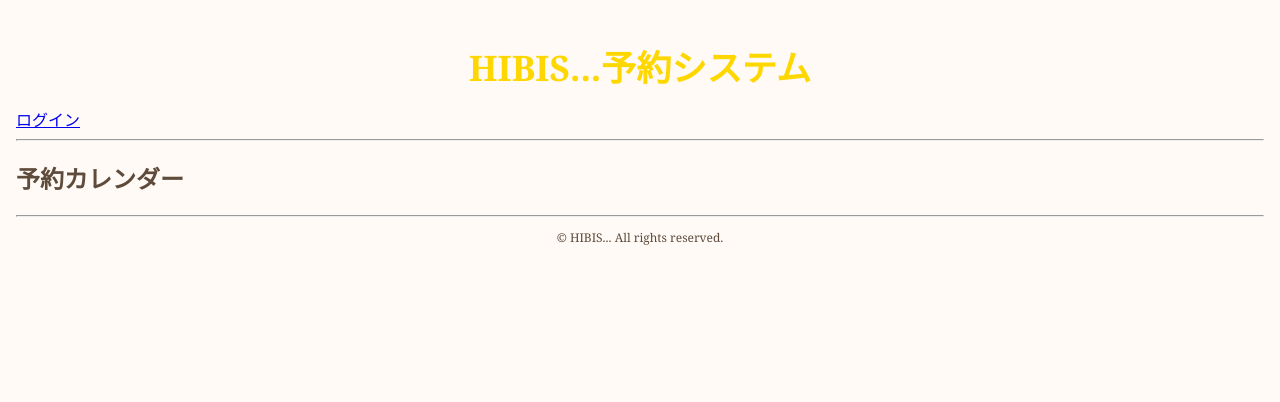
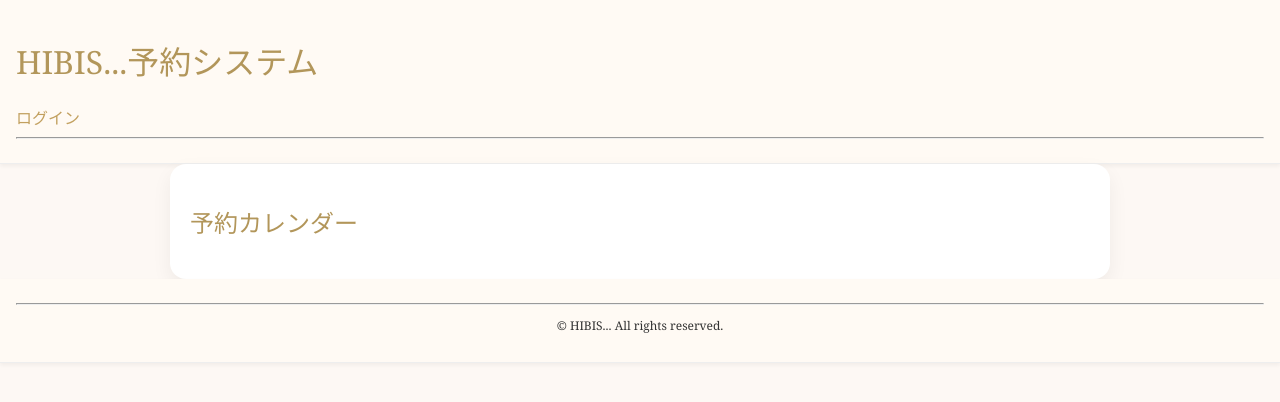
Before and after one commit to xkdx0530/hibis-reservation, a Django app: page / in a window 1280 px wide. Shown: the top 402 px of the page. Run offline with Django 4.2, Linux system fonts and the light colour scheme.

Commit message:
Update style.css

```diff
--- a/hibis_reservation_with_media/booking/static/booking/style.css
+++ b/hibis_reservation_with_media/booking/static/booking/style.css
@@ -1,52 +1,52 @@
+body {
+  font-family: 'Georgia', serif;
+  background: #fdf8f4;
+  color: #333;
+  margin: 0;
+  padding: 0;
+}
 
-body {
-    font-family: 'Georgia', serif;
-    background: #fffaf5;
-    color: #5e4b3c;
-    margin: 0;
-    padding: 1rem;
+h1, h2, h3 {
+  font-weight: normal;
+  color: #b2965a;
 }
-header h1 {
-    color: gold;
-    text-align: center;
-    font-size: 2.2rem;
-    margin-bottom: 1rem;
+
+header, footer {
+  background-color: #fffaf4;
+  padding: 16px;
+  box-shadow: 0 2px 4px rgba(0,0,0,0.05);
+  border-bottom: 1px solid #eee;
 }
-.auth-status {
-    text-align: center;
-    margin-bottom: 1rem;
+
+main {
+  padding: 20px;
+  max-width: 900px;
+  margin: auto;
+  background-color: white;
+  border-radius: 16px;
+  box-shadow: 0 8px 20px rgba(0,0,0,0.06);
 }
-form {
-    max-width: 400px;
-    margin: auto;
-    padding: 1rem;
-    background-color: #ffffff;
-    border-radius: 1rem;
-    box-shadow: 0 2px 6px rgba(0, 0, 0, 0.1);
+
+a {
+  color: #c2a05f;
+  text-decoration: none;
 }
-input, select {
-    width: 100%;
-    margin-bottom: 1rem;
-    padding: 0.5rem;
-    border: 1px solid #ccc;
-    border-radius: 0.5rem;
+
+a:hover {
+  text-decoration: underline;
 }
-button {
-    background-color: gold;
-    color: white;
-    padding: 0.5rem 1rem;
-    border: none;
-    border-radius: 0.5rem;
-    cursor: pointer;
+
+button, input[type=submit] {
+  background-color: #bca270;
+  color: white;
+  border: none;
+  padding: 10px 20px;
+  border-radius: 8px;
+  font-size: 14px;
+  cursor: pointer;
+  box-shadow: 0 2px 6px rgba(0,0,0,0.1);
 }
+
 button:hover {
-    background-color: #d4af37;
+  background-color: #a58c55;
 }
-ul {
-    list-style: none;
-    padding: 0;
-}
-ul li {
-    padding: 0.5rem 0;
-    border-bottom: 1px solid #eee;
-}
```
